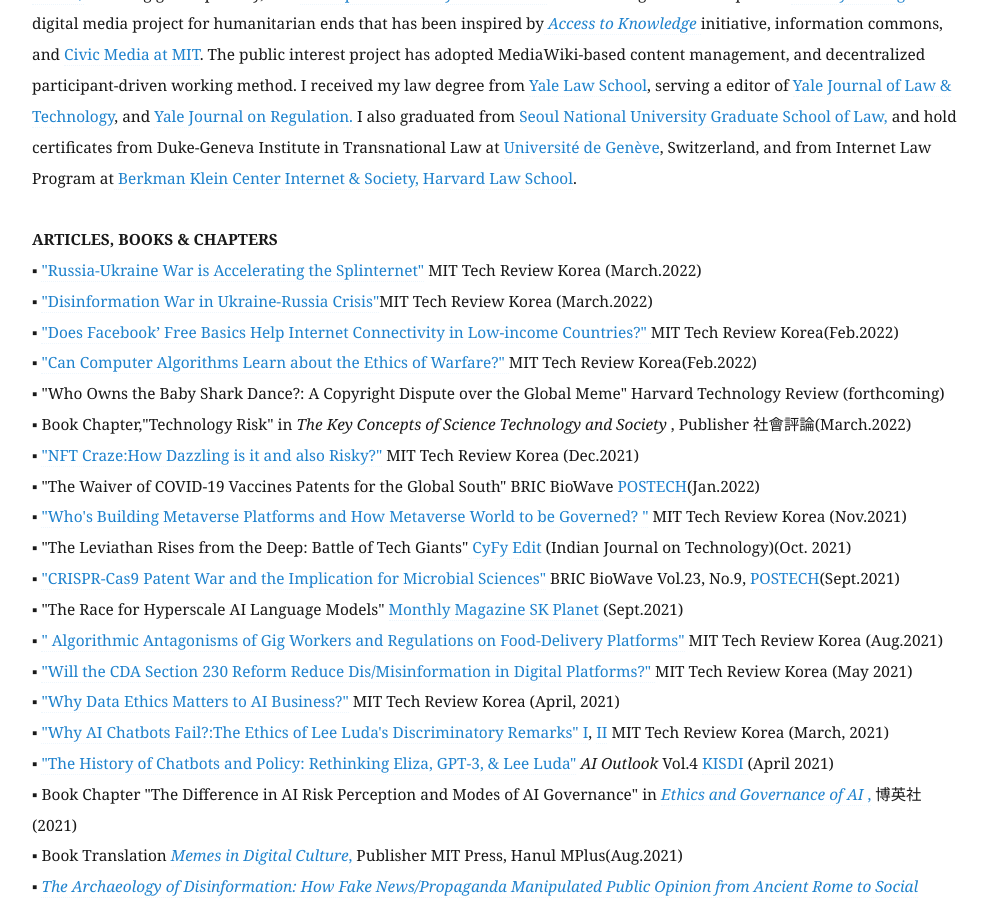
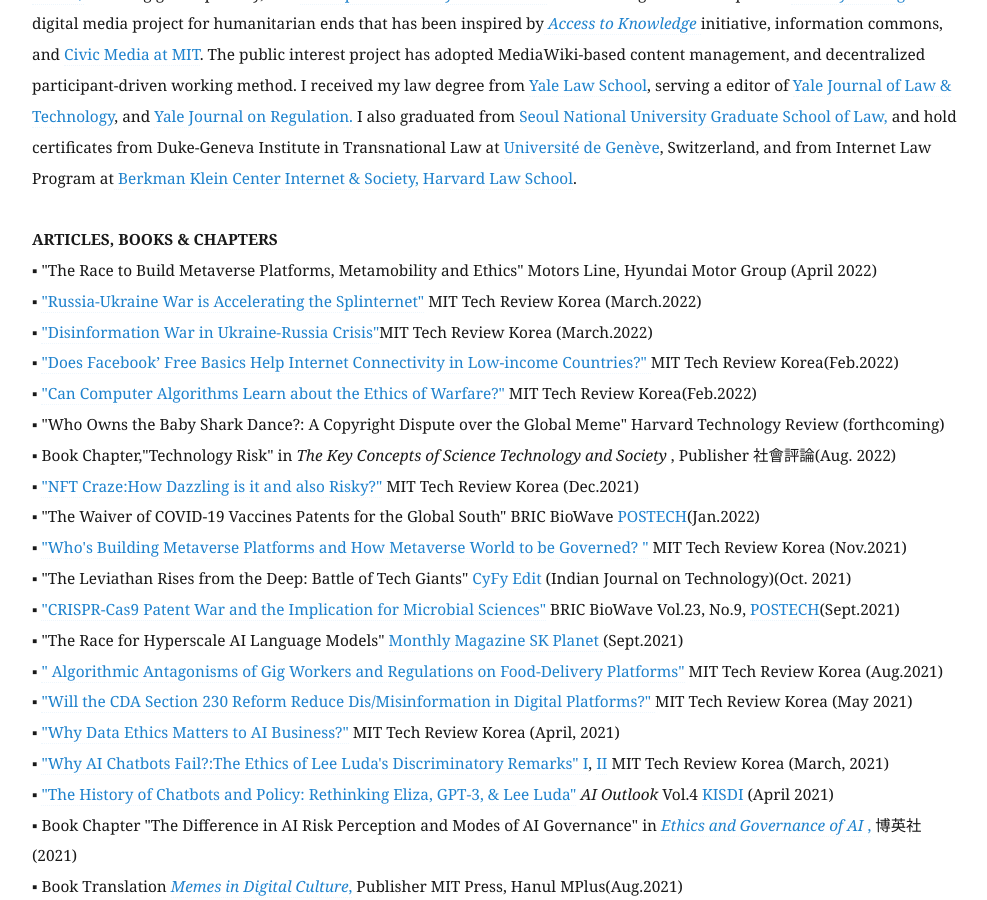
Before and after one commit to eunchangchoi/eunchangchoi.github.io, a Jekyll site: the page built from index.md, in a window 1280 px wide and 900 px high, scrolled down 1712 px. Shown: the whole window, without its empty margins (68-1055 px from the left). Built offline with Jekyll 4.4.1, drawn with Linux system fonts in a browser that asks for light colours.

Commit message:
Update index.md

```diff
--- a/index.md
+++ b/index.md
@@ -33,12 +33,13 @@
 <br>
 <br>
  <strong> ARTICLES, BOOKS & CHAPTERS </strong> <br>
+▪ "The Race to Build Metaverse Platforms, Metamobility and Ethics" Motors Line, Hyundai Motor Group (April 2022)<br>
 ▪ <a href="https://www.technologyreview.kr/%ec%9a%b0%ed%81%ac%eb%9d%bc%ec%9d%b4%eb%82%98-%ec%a0%84%ec%9f%81%ec%9d%b4-%eb%b6%88%eb%9f%ac%ec%98%a8-%ec%8a%a4%ed%94%8c%eb%a6%b0%ed%84%b0%eb%84%b7/">"Russia-Ukraine War is Accelerating the Splinternet"</a> MIT Tech Review Korea (March.2022)<br>
 ▪  <a href="https://www.technologyreview.kr/%ec%9a%b0%ed%81%ac%eb%9d%bc%ec%9d%b4%eb%82%98-%ec%a0%84%ec%9f%81%ec%9d%98-%ec%9d%b4%eb%a9%b4-%ec%84%9c%eb%b0%a9%ea%b3%bc-%eb%9f%ac%ec%8b%9c%ec%95%84%ec%9d%98-%ed%97%88%ec%9c%84-%ec%a0%95%eb%b3%b4/">"Disinformation War in Ukraine-Russia Crisis"</a>MIT Tech Review Korea (March.2022)<br>
 ▪ <a href="https://www.technologyreview.kr/%ed%8e%98%ec%9d%b4%ec%8a%a4%eb%b6%81%ec%9d%80-%ec%a0%80%ec%86%8c%eb%93%9d-%ea%b5%ad%ea%b0%80%eb%93%a4%ec%9d%98-%ec%9d%b8%ed%84%b0%eb%84%b7-%ec%a0%91%ec%86%8d%ec%9d%84-%eb%8f%95%ea%b3%a0-%ec%9e%88/">"Does Facebook’ Free Basics Help Internet Connectivity in Low-income Countries?" </a> MIT Tech Review Korea(Feb.2022)<br>
 ▪ <a href="https://www.technologyreview.kr/%ec%bb%b4%ed%93%a8%ed%84%b0-%ec%95%8c%ea%b3%a0%eb%a6%ac%eb%93%ac%ec%9d%80-%ec%9c%a4%eb%a6%ac%ec%a0%81-%ec%a0%84%ed%88%ac%eb%b0%a9%eb%b2%95%ec%9d%84-%eb%b0%b0%ec%9a%b8-%ec%88%98-%ec%9e%88%ec%9d%84/"> "Can Computer Algorithms Learn about the Ethics of Warfare?" </a> MIT Tech Review Korea(Feb.2022)<br>
 ▪ "Who Owns the Baby Shark Dance?: A Copyright Dispute over the Global Meme" Harvard Technology Review (forthcoming) <br>
-▪ Book Chapter,"Technology Risk" in <i> The Key Concepts of Science Technology and Society </i>, Publisher 社會評論(March.2022) <br>
+▪ Book Chapter,"Technology Risk" in <i> The Key Concepts of Science Technology and Society </i>, Publisher 社會評論(Aug. 2022) <br>
 ▪ <a href="https://www.technologyreview.kr/nft-%ec%97%b4%ed%92%8d-%ec%96%bc%eb%a7%88%eb%82%98-%eb%a9%8b%ec%a7%80%ea%b3%a0-%ec%96%bc%eb%a7%88%eb%82%98-%ec%9c%84%ed%97%98%ed%95%a0%ea%b9%8c/"> "NFT Craze:How Dazzling is it and also Risky?"</a> MIT Tech Review Korea (Dec.2021)<br>
 ▪ "The Waiver of COVID-19 Vaccines Patents for the Global South" BRIC BioWave <a href="https://www.ibric.org/biowave/bio_webzine_index.php"> POSTECH</a>(Jan.2022)<br>
 ▪ <a href="https://www.technologyreview.kr/누가-메타버스-플랫폼을-구축하고-있고-메타버스-세/">"Who's Building Metaverse Platforms and How Metaverse World to be Governed? "</a> MIT Tech Review Korea (Nov.2021)<br>
```
